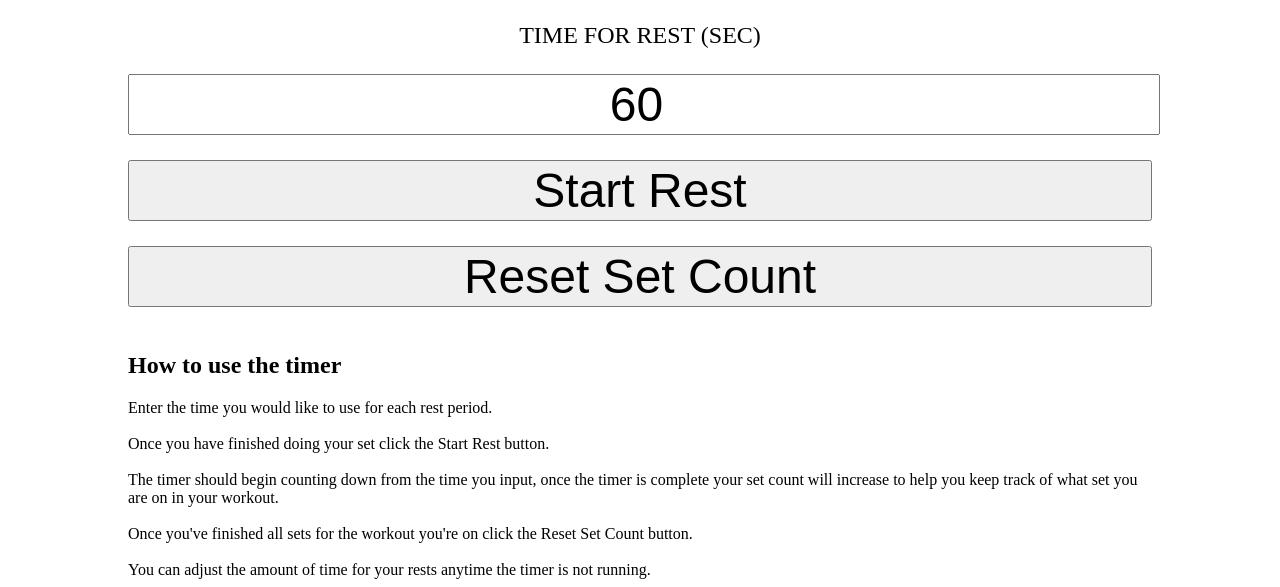
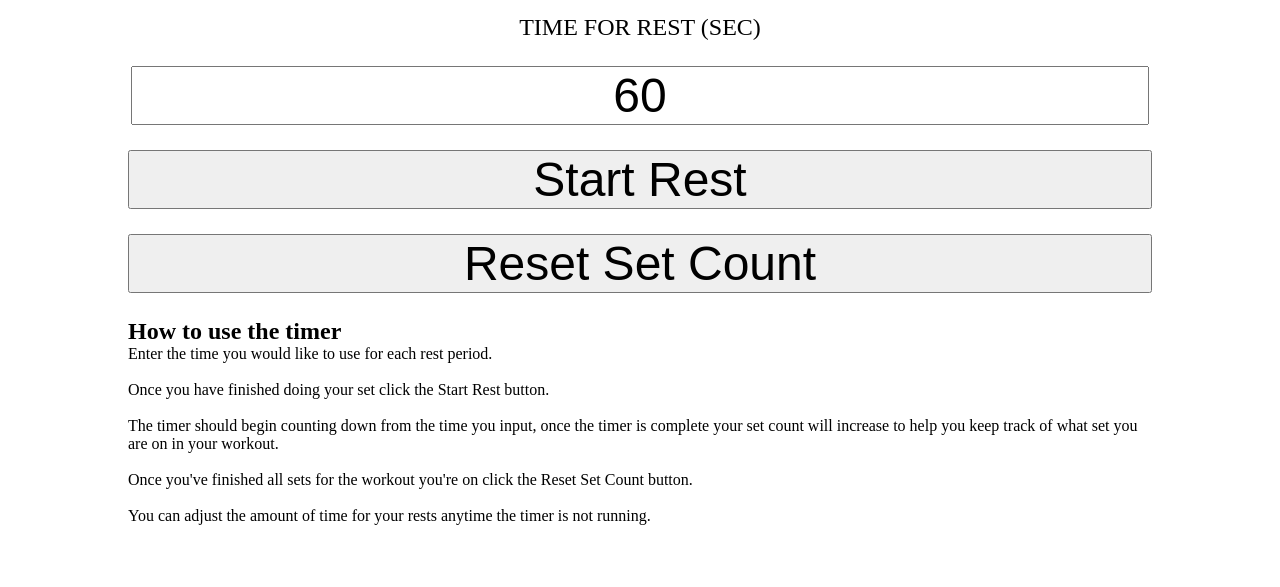
Before and after one commit to git-kv/workout-rest-timer, a plain HTML site: page index.html in a window 1280 px wide. Shown: the part 220-807 px from the top of the page. Drawn offline with Linux system fonts and the light colour scheme.

Commit message:
sizing input field

```diff
--- a/index.html
+++ b/index.html
@@ -21,7 +21,7 @@
 
     <div class="rest-length-input">
       <p style="font-size: 1.5rem">TIME FOR REST (SEC)</p>
-      <input type="number" value="60" id="rest-time" style="font-size: 3rem;"></input>
+      <input type="number" value="60" id="rest-time" class="no-spinner" style="font-size: 3rem;"></input>
     </div>
 
     <button type="button" id="start-timer-btn">Start Rest</button>
--- a/style.css
+++ b/style.css
@@ -1,3 +1,7 @@
+* {
+  margin: 0;
+  padding: 0;
+}
 .container {
   display: grid;
   grid-template-columns: 1fr;
@@ -25,7 +29,18 @@ button {
 input {
   text-align: center;
   margin-top: 25px;
-  width: 100%;
+  width: 99%;
+  padding: 0;
+}
+
+input[type=number].no-spinner::-webkit-inner-spin-button,
+input[type=number].no-spinner::-webkit-outer-spin-button {
+  -webkit-appearance: none;
+  margin: 0;
+}
+
+input[type=number].no-spinner {
+  -moz-appearance: textfield;
 }
 
 .about {
```
